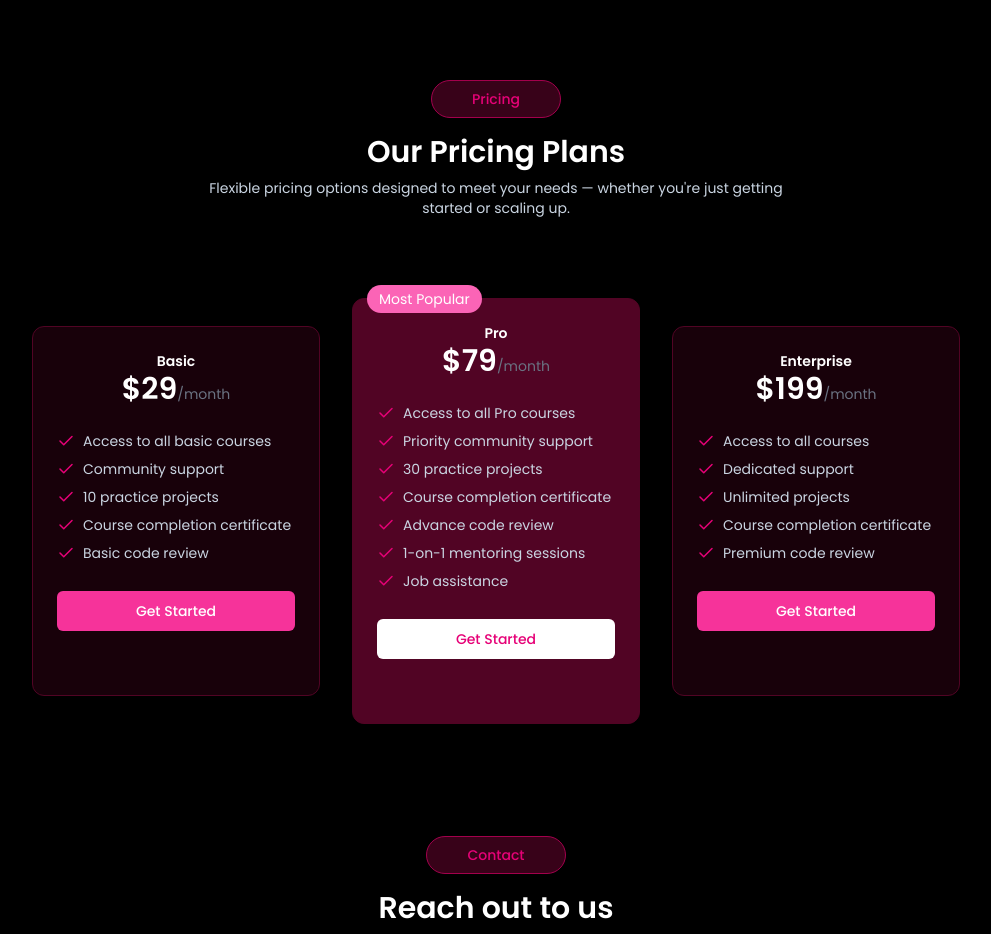
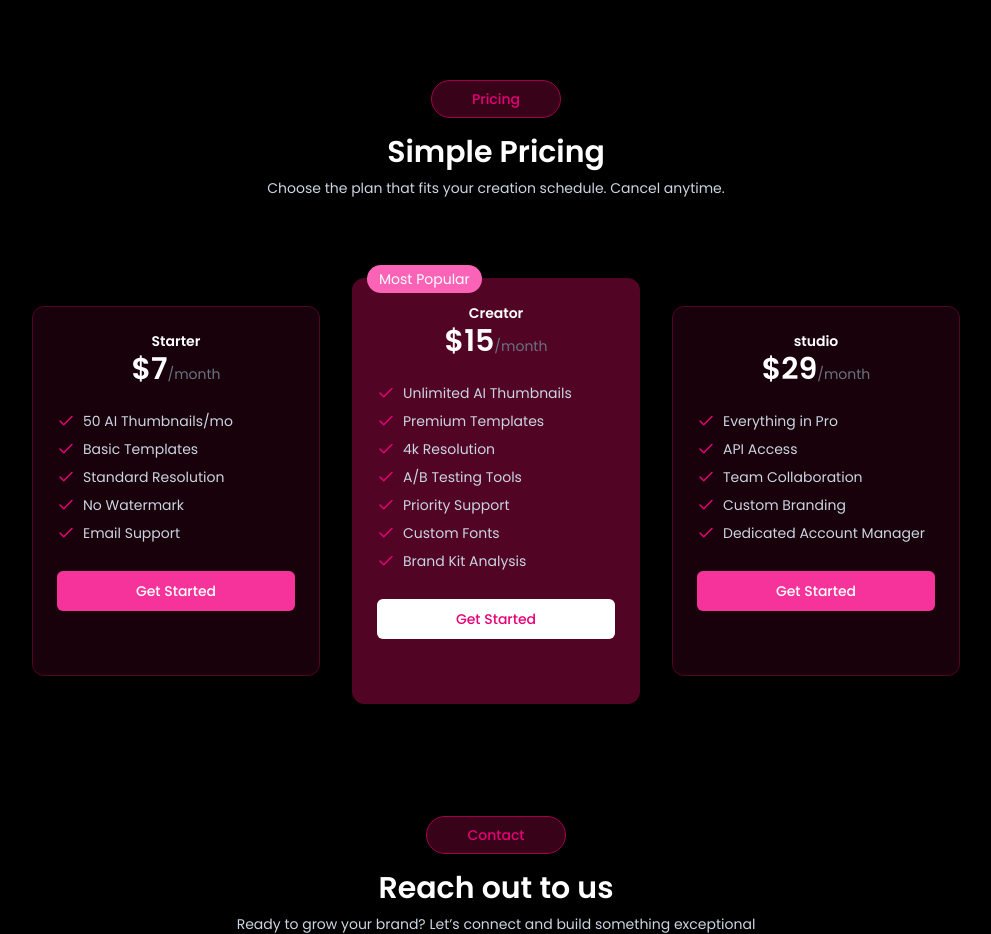
Before and after one commit to Kishan8548/Thumblify, a React (Vite) app: page / in a window 1280 px wide. Shown: the part 3280-4214 px from the top of the page, without its empty margins (144-1135 px from the left). Built offline with nearby package versions, Linux system fonts and the light colour scheme.

Commit message:
update pricing section and pricing data

```diff
--- a/src/data/pricing.ts
+++ b/src/data/pricing.ts
@@ -2,43 +2,43 @@ import type { IPricing } from "../types";
 
 export const pricingData: IPricing[] = [
     {
-        name: "Basic",
-        price: 29,
+        name: "Starter",
+        price: 7,
         period: "month",
         features: [
-            "Access to all basic courses",
-            "Community support",
-            "10 practice projects",
-            "Course completion certificate",
-            "Basic code review"
+            "50 AI Thumbnails/mo",
+            "Basic Templates",
+            "Standard Resolution",
+            "No Watermark",
+            "Email Support"
         ],
         mostPopular: false
     },
     {
-        name: "Pro",
-        price: 79,
+        name: "Creator",
+        price: 15,
         period: "month",
         features: [
-            "Access to all Pro courses",
-            "Priority community support",
-            "30 practice projects",
-            "Course completion certificate",
-            "Advance code review",
-            "1-on-1 mentoring sessions",
-            "Job assistance"
+            "Unlimited AI Thumbnails",
+            "Premium Templates",
+            "4k Resolution",
+            "A/B Testing Tools",
+            "Priority Support",
+            "Custom Fonts",
+            "Brand Kit Analysis"
         ],
         mostPopular: true
     },
     {
-        name: "Enterprise",
-        price: 199,
+        name: "studio",
+        price: 29,
         period: "month",
         features: [
-            "Access to all courses",
-            "Dedicated support",
-            "Unlimited projects",
-            "Course completion certificate",
-            "Premium code review"
+            "Everything in Pro",
+            "API Access",
+            "Team Collaboration",
+            "Custom Branding",
+            "Dedicated Account Manager"
         ],
         mostPopular: false
     }
--- a/src/sections/PricingSection.tsx
+++ b/src/sections/PricingSection.tsx
@@ -8,7 +8,7 @@ import { motion } from "motion/react";
 export default function PricingSection() {
     return (
         <div id="pricing" className="px-4 md:px-16 lg:px-24 xl:px-32">
-            <SectionTitle text1="Pricing" text2="Our Pricing Plans" text3="Flexible pricing options designed to meet your needs — whether you're just getting started or scaling up." />
+            <SectionTitle text1="Pricing" text2="Simple Pricing" text3="Choose the plan that fits your creation schedule. Cancel anytime." />
 
             <div className="flex flex-wrap items-center justify-center gap-8 mt-20">
                 {pricingData.map((plan: IPricing, index: number) => (
```
